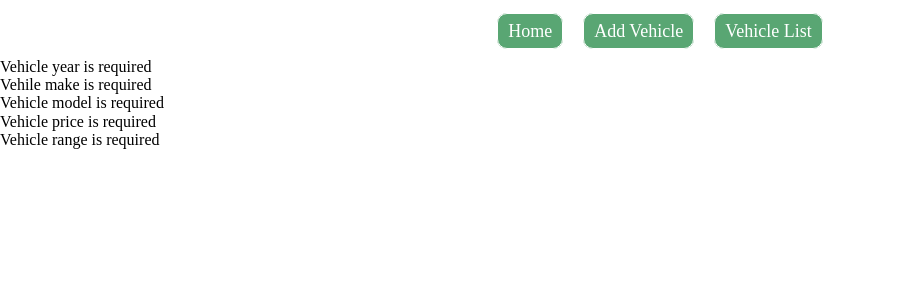
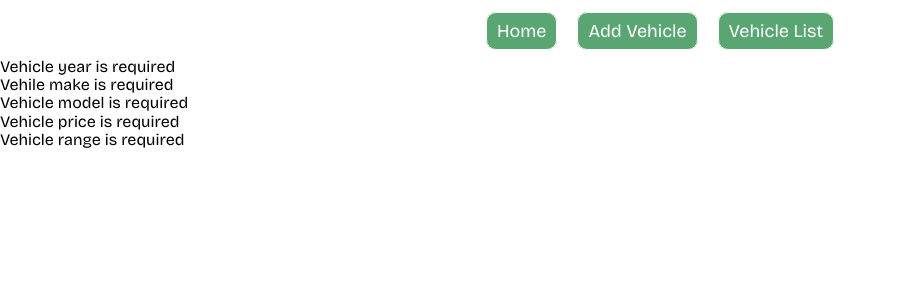
Before and after one commit to MyLanNguyen999/COMP1006-WebApp, a PHP site: page /insert-vehicle.php in a window 1280 px wide. Shown: the top 300 px of the page, without its empty margins (0-897 px from the left). Run offline with PHP 8.4, Linux system fonts and the light colour scheme; data that the repository does not hold is empty.

Commit message:
Add custom font

```diff
--- a/css/styles.css
+++ b/css/styles.css
@@ -1,5 +1,6 @@
 * {
     box-sizing: border-box;
+    font-family: "Bricolage Grotesque", sans-serif;
 }
 .nav-menu {
     display: flex;
--- a/insert-vehicle.php
+++ b/insert-vehicle.php
@@ -64,7 +64,7 @@
     $db = null;
 
     //* Show the message to users
-    echo 'Your EV information is saved.';
+    echo '<p> Your EV information is saved.</p>';
 }
 ?>
 </body>
--- a/shared/header.php
+++ b/shared/header.php
@@ -6,6 +6,9 @@
     <title><?php echo $title ?></title>
     <link href="./css/normalize.css" rel="stylesheet" />
     <link href="./css/styles.css" rel="stylesheet" />
+    <link rel="preconnect" href="https://fonts.googleapis.com">
+    <link rel="preconnect" href="https://fonts.gstatic.com" crossorigin>
+    <link href="https://fonts.googleapis.com/css2?family=Bricolage+Grotesque:opsz,wght@12..96,200..800&display=swap" rel="stylesheet">
 </head>
 <body>
     <ul class="nav-menu">
```
